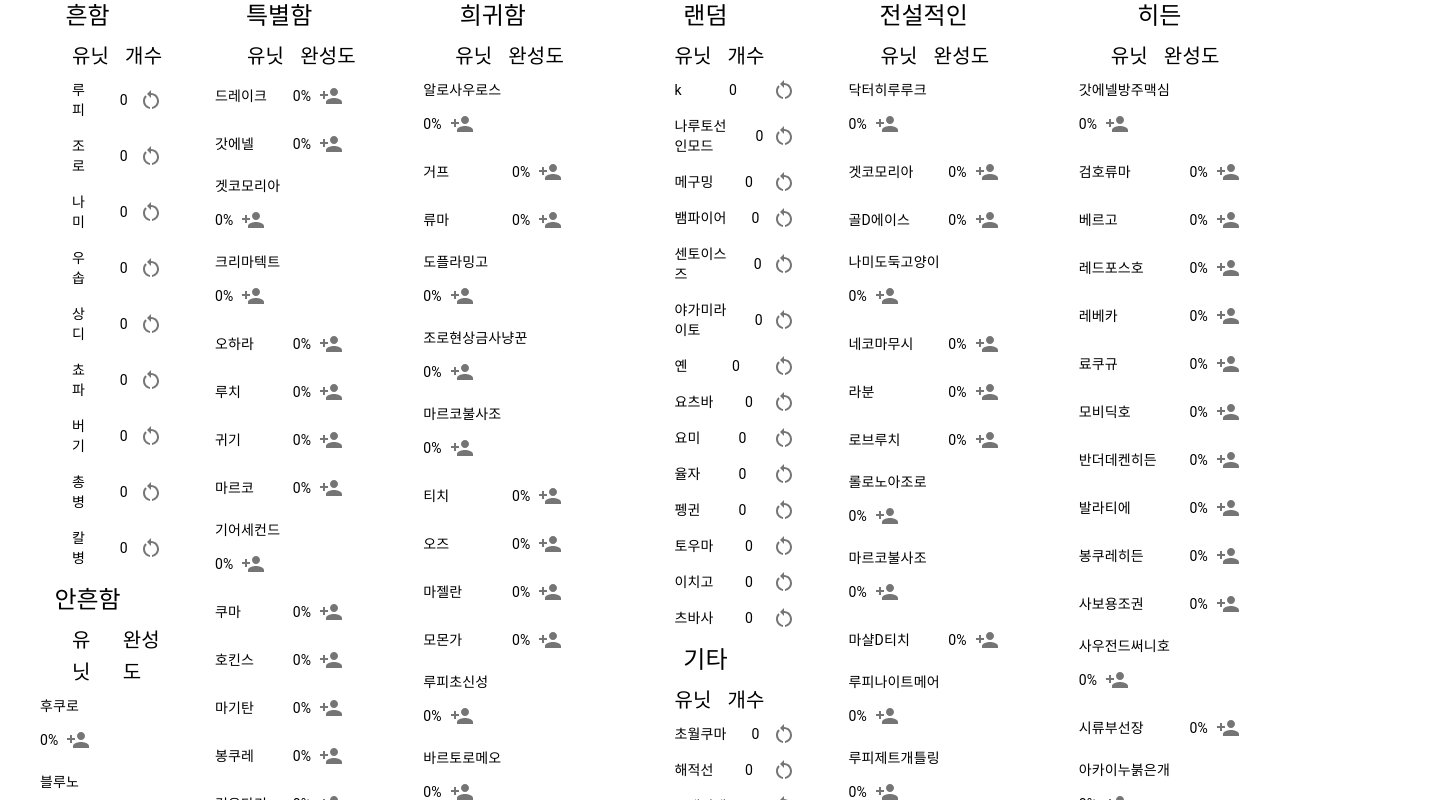
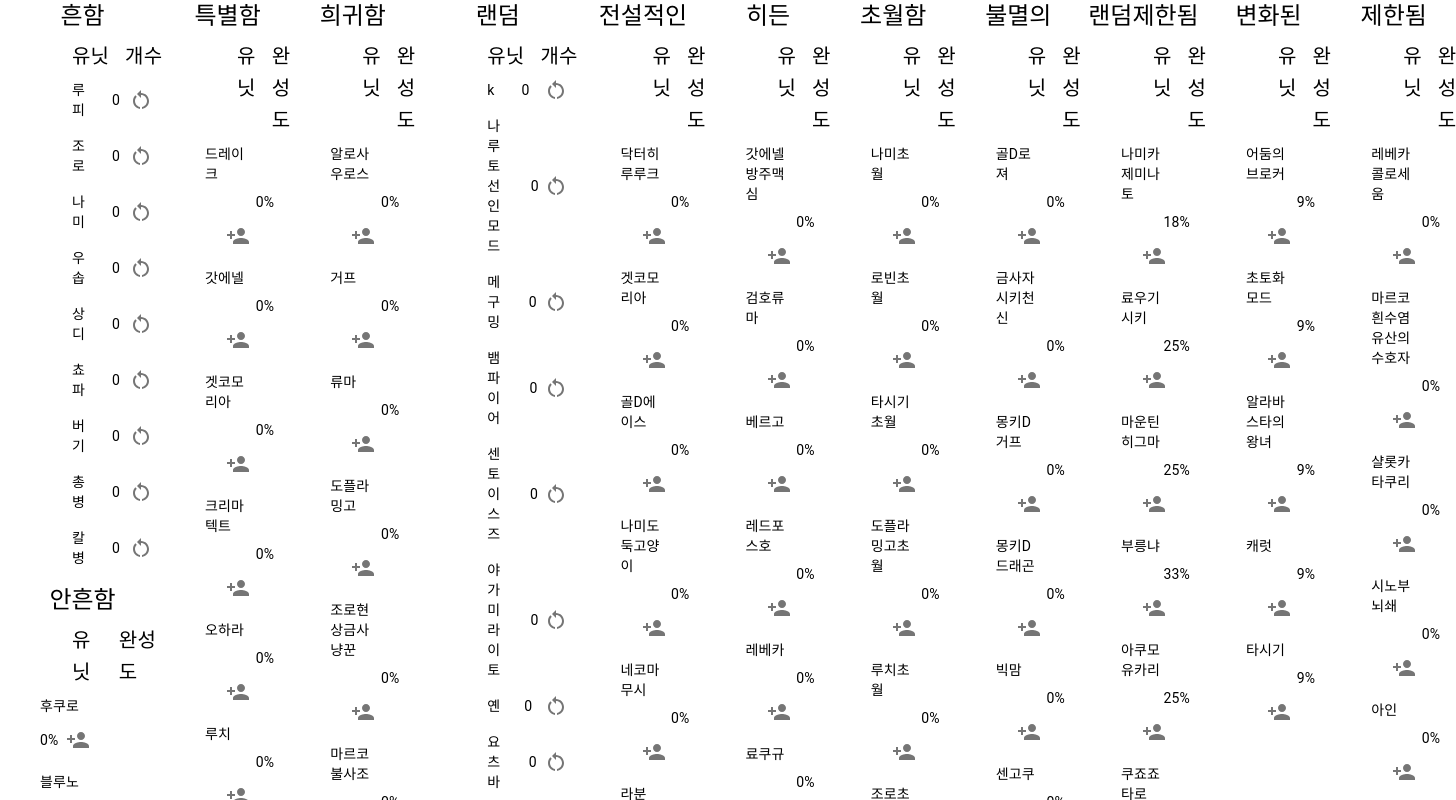
Before and after one commit to JeonB/ORD, a React (Create React App) app: page / in a window 1280 px wide. Shown: the top 800 px of the page, 1456 px wide, since content can reach past the window. Built offline with nearby package versions, Linux system fonts and the light colour scheme.

Commit message:
Add components in main page

```diff
--- a/src/App.tsx
+++ b/src/App.tsx
@@ -3,13 +3,18 @@ import React from 'react';
 import { UnitCountContextProvider } from 'context/UnitCountContext';
 import { Stack, ThemeProvider, createTheme } from '@mui/material';
 import {
+  Changed,
   Common,
   Etc,
   Hidden,
+  Immortal,
   Legendary,
+  Limited,
   Random,
+  RandomLimited,
   Rare,
   Special,
+  Transcendence,
   Uncommon,
 } from 'composition';
 
@@ -33,6 +38,17 @@ const App: React.FC = () => {
             <Legendary />
             <Hidden />
           </Stack>
+          <Stack direction={'row'}>
+            <Transcendence />
+            <Immortal />
+          </Stack>
+          <Stack direction={'row'}>
+            <RandomLimited />
+            <Changed />
+          </Stack>
+          <Stack direction={'row'}>
+            <Limited />
+          </Stack>
         </ThemeProvider>
       </UnitCountContextProvider>
     </div>
```
